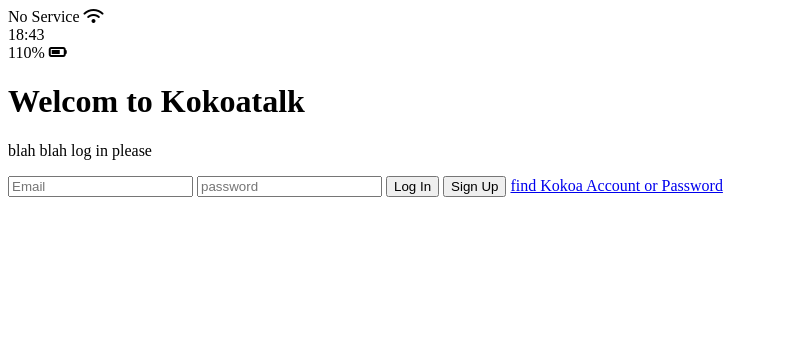
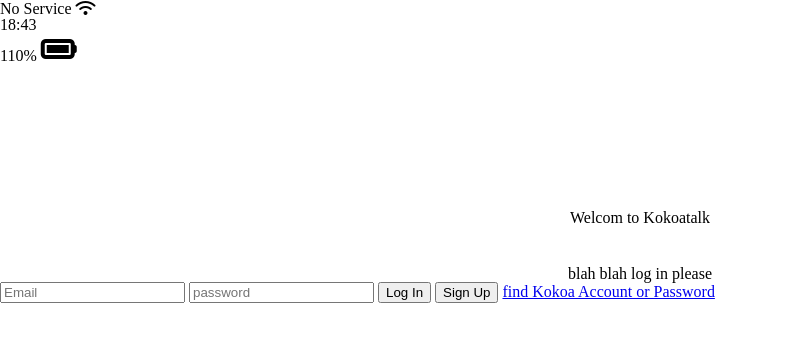
Before and after one commit to dudwo826/Kokoa_Clone, a plain HTML site: page index.html in a window 1280 px wide. Shown: the whole page, without its empty margins (0-786 px from the left). Drawn offline with Linux system fonts and the light colour scheme; a web font is replaced by a local one.

Commit message:
status bar issue

```diff
--- /dev/null
+++ b/CSS/Styles.css
@@ -0,0 +1,13 @@
+@import url("https://fonts.googleapis.com/css2?family=DotGothic16&display=swap");
+@import "reset.css";
+@import "staus_bar.css" body {
+  font-family: "DotGothic16", sans-serif;
+}
+
+.welcome-header {
+  margin-top: 145px;
+  text-align: center;
+}
+.welcome-header__title {
+  margin-bottom: 40px;
+}
--- /dev/null
+++ b/CSS/reset.css
@@ -0,0 +1,124 @@
+html,
+body,
+div,
+span,
+applet,
+object,
+iframe,
+h1,
+h2,
+h3,
+h4,
+h5,
+h6,
+p,
+blockquote,
+pre,
+a,
+abbr,
+acronym,
+address,
+big,
+cite,
+code,
+del,
+dfn,
+em,
+img,
+ins,
+kbd,
+q,
+s,
+samp,
+small,
+strike,
+strong,
+sub,
+sup,
+tt,
+var,
+b,
+u,
+i,
+center,
+dl,
+dt,
+dd,
+ol,
+ul,
+li,
+fieldset,
+form,
+label,
+legend,
+table,
+caption,
+tbody,
+tfoot,
+thead,
+tr,
+th,
+td,
+article,
+aside,
+canvas,
+details,
+embed,
+figure,
+figcaption,
+footer,
+header,
+hgroup,
+menu,
+nav,
+output,
+ruby,
+section,
+summary,
+time,
+mark,
+audio,
+video {
+  margin: 0;
+  padding: 0;
+  border: 0;
+  font-size: 100%;
+  font: inherit;
+  vertical-align: baseline;
+}
+/* HTML5 display-role reset for older browsers */
+article,
+aside,
+details,
+figcaption,
+figure,
+footer,
+header,
+hgroup,
+menu,
+nav,
+section {
+  display: block;
+}
+body {
+  line-height: 1;
+}
+ol,
+ul {
+  list-style: none;
+}
+blockquote,
+q {
+  quotes: none;
+}
+blockquote:before,
+blockquote:after,
+q:before,
+q:after {
+  content: "";
+  content: none;
+}
+table {
+  border-collapse: collapse;
+  border-spacing: 0;
+}
--- /dev/null
+++ b/CSS/status_bar.css
@@ -0,0 +1,22 @@
+.status-bar {
+  display: flex;
+  justify-content: center;
+}
+.status-bar__column {
+  width: 33%;
+}
+.status-bar__column:first-child span {
+  margin-right: 10px;
+}
+.status-bar__column:nth-child(2) {
+  display: flex;
+  justify-content: center;
+}
+.status-bar__column:last-child {
+  display: flex;
+  justify-content: flex-end;
+  align-items: center;
+}
+.status-bar__column .fa-battery-full {
+  margin: 0px 5px;
+}
--- a/index.html
+++ b/index.html
@@ -1,29 +1,32 @@
 <!DOCTYPE html>
 <html lang="en">
   <head>
+    <link rel="stylesheet" href="CSS/Styles.css" />
     <meta charset="UTF-8" />
     <meta http-equiv="X-UA-Compatible" content="IE=edge" />
     <meta name="viewport" content="width=device-width, initial-scale=1.0" />
     <title>Welcom to Kokoa Talk</title>
   </head>
   <body>
-    <div id="status-bar">
+    <div class="status-bar">
       <div class="status-bar__column">
         <span>No Service</span>
         <i class="fas fa-wifi"></i>
       </div>
+
       <div class="status-bar__column">
         <span>18:43</span>
       </div>
 
       <div class="status-bar__column">
         <span>110%</span>
-        <i class="fas fa-battery-three-quarters"></i>
+        <i class="fas fa-battery-full fa-2x"></i>
+
         <!--Lightining Icon-->
       </div>
     </div>
 
-    <header class="welcomd-header">
+    <header class="welcome-header">
       <h1 class="welcome-header__title">Welcom to Kokoatalk</h1>
       <p class="welcome-header__text">blah blah log in please</p>
     </header>
```
